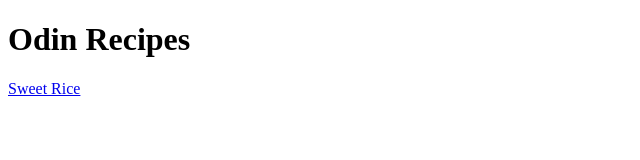
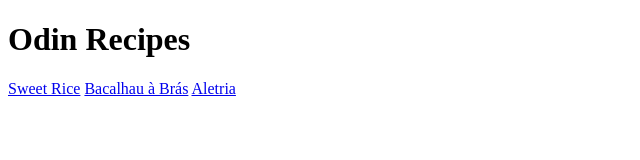
Before and after one commit to kalibardhe/odin-recipes, a plain HTML site: page index.html in a window 1280 px wide. Shown: the whole page, without its empty margins (0-640 px from the left). Drawn offline with Linux system fonts and the light colour scheme.

Commit message:
Add bacalhau-bras.html and aletria.html links to index.html

```diff
--- a/index.html
+++ b/index.html
@@ -8,5 +8,7 @@
     <body>
         <h1>Odin Recipes</h1>
         <a href="recipes/sweet-rice.html">Sweet Rice</a>
+        <a href="recipes/bacalhau-bras.html">Bacalhau à Brás</a>
+        <a href="recipes/aletria.html">Aletria</a>
     </body>
 </html>
```
